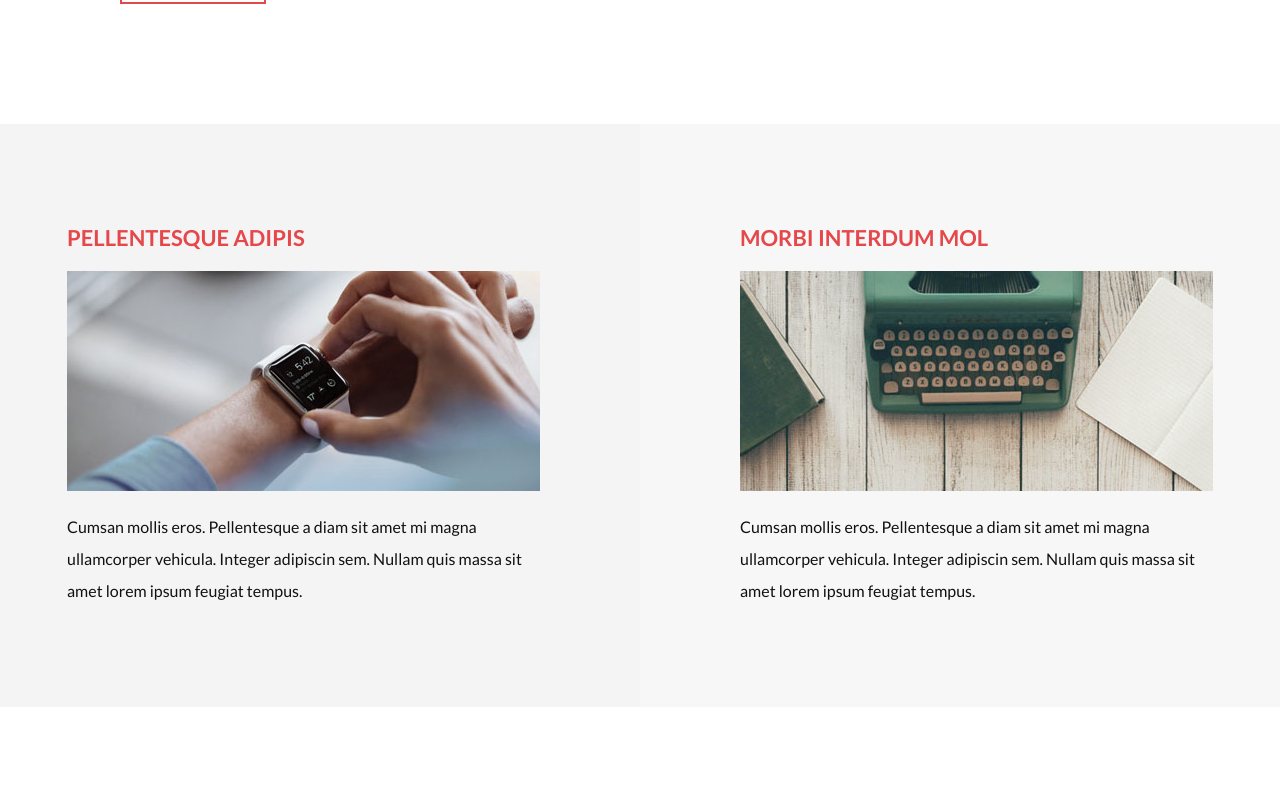
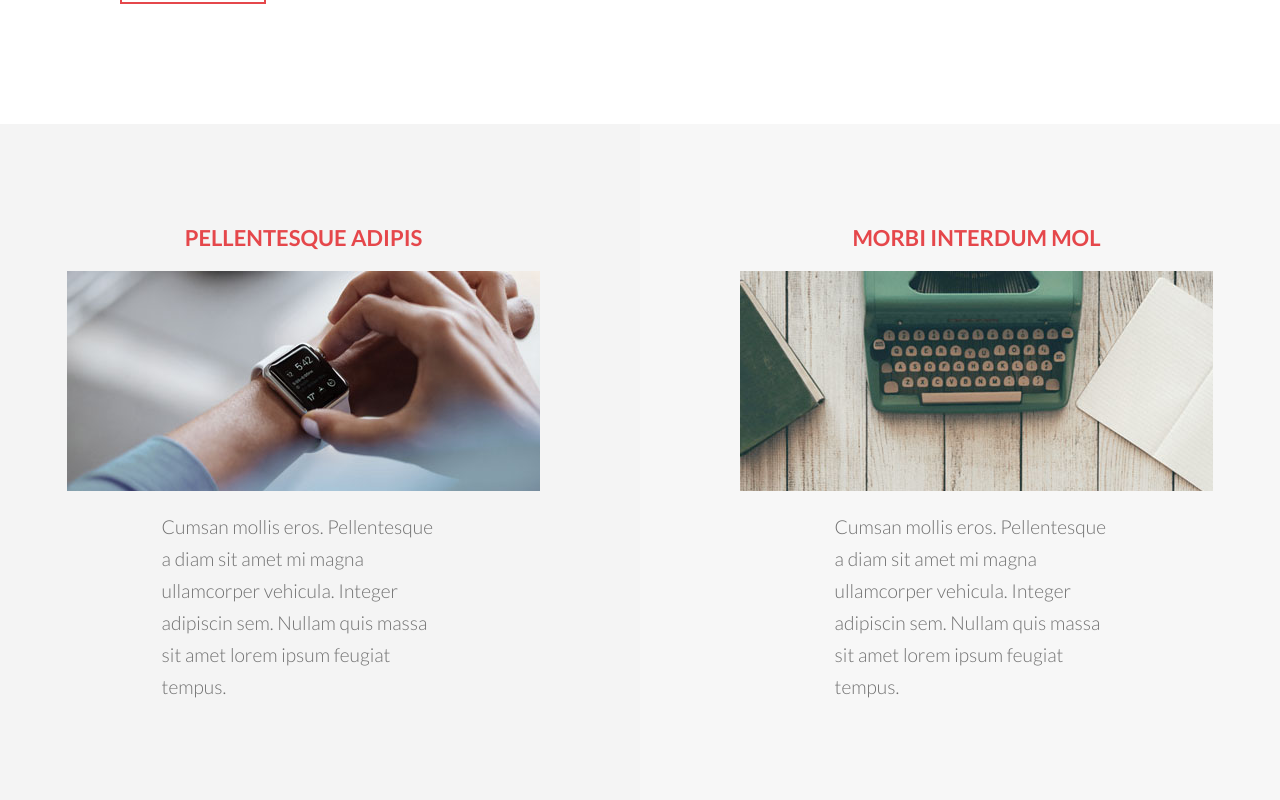
Before and after one commit to Adrianodbs/introspect, a React (Vite) app: page / in a window 1280 px wide. Shown: the part 1000-1800 px from the top of the page. Built offline with nearby package versions, Linux system fonts and the light colour scheme.

Commit message:
Another modification, Content02, and Section02.

```diff
--- a/src/components/Content01/style.css
+++ b/src/components/Content01/style.css
@@ -1,7 +1,7 @@
 .content01 {
   display: flex;
-  align-items: flex-start;
-  justify-content: center;
+  align-items: center;
+  justify-content: flex-start;
   flex-direction: column;
   padding: 100px;
 }
@@ -11,10 +11,15 @@
   color: var(--red-100);
   font-size: 22px;
   margin-bottom: 20px;
+  text-align: left;
 }
 
 .content01 p {
   line-height: 32px;
-  color: #111;
+  color: #717171;
+  font-weight: 300;
   margin-top: 20px;
+  width: 60%;
+  font-size: 1.2em;
+  text-align: left;
 }
--- a/src/components/section01/style.css
+++ b/src/components/section01/style.css
@@ -1,5 +1,4 @@
 .section01 {
   display: flex;
-  align-items: center;
   justify-content: center;
 }
```
